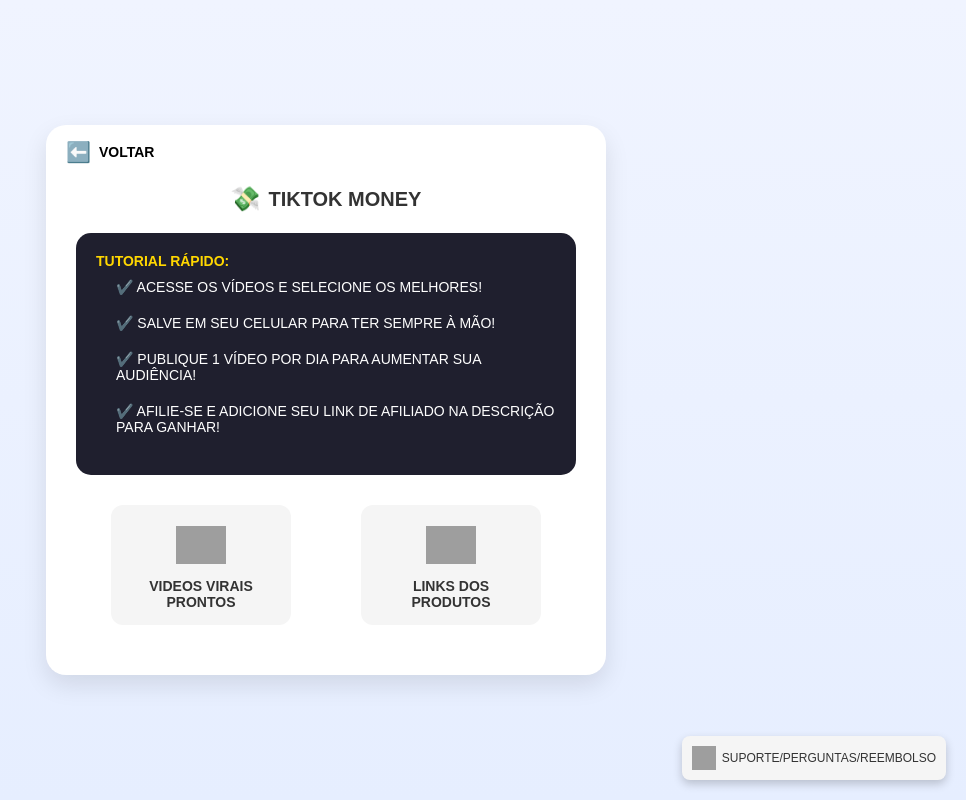
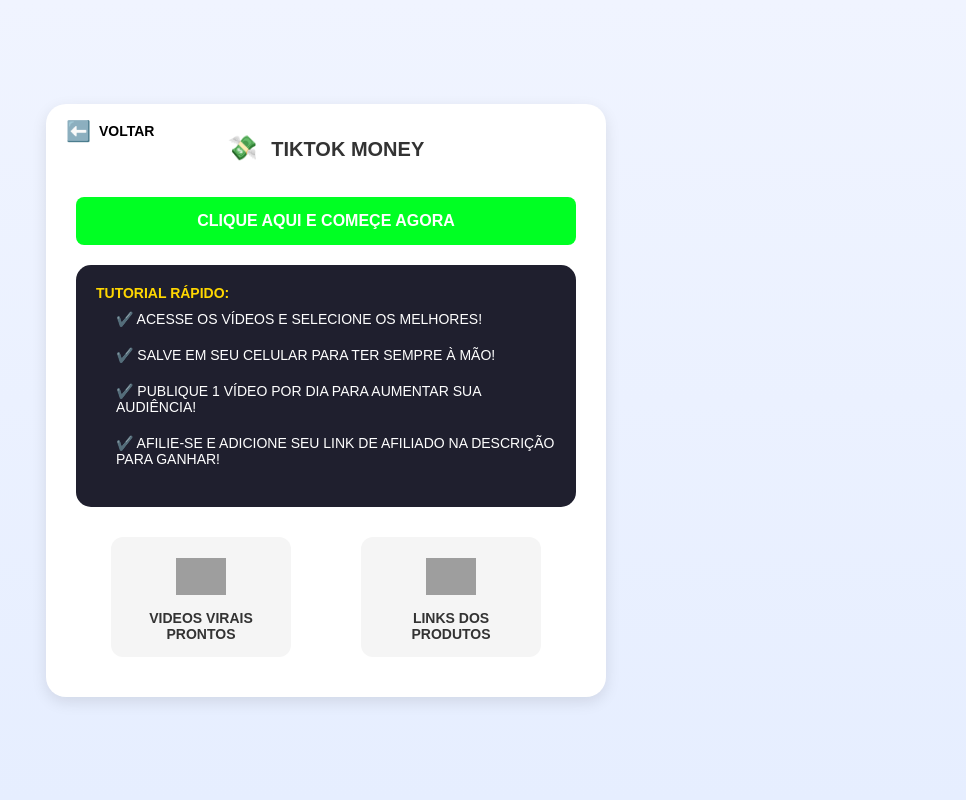
Before and after one commit to HenriqueBorbinha10/rendamoz, a plain HTML site: page index.html in a window 1280 px wide. Both pictures are taken after a click on the button "CONTINUAR". Shown: the whole page, without its empty margins (314-1280 px from the left). Drawn offline with Linux system fonts and the light colour scheme; grey boxes are pictures that could not be loaded.

Commit message:
Update index.html

```diff
--- a/index.html
+++ b/index.html
@@ -2,33 +2,28 @@
 <html lang="pt-BR">
 <head>
   <meta charset="UTF-8">
+  <meta name="viewport" content="width=device-width, initial-scale=1.0">
   <title>TIKTOK MONEY</title>
   <style>
-    body { margin: 0; min-height: 100vh; display: flex; justify-content: center; align-items: center; background: linear-gradient(to bottom, #f0f4ff, #e6eeff); font-family: Arial, sans-serif; }
-    .step { display: none; background: white; border-radius: 20px; padding: 40px 30px; max-width: 500px; width: 90%; box-shadow: 0 10px 25px rgba(0,0,0,0.1); text-align: center; position: relative; }
+    body { margin: 0; font-family: Arial, sans-serif; background: linear-gradient(to bottom, #f0f4ff, #e6eeff); display: flex; justify-content: center; align-items: center; min-height: 100vh; }
+    .step { display: none; background: white; border-radius: 20px; padding: 30px; max-width: 500px; width: 90%; box-shadow: 0 5px 15px rgba(0,0,0,0.1); text-align: center; position: relative; }
     .active { display: block; }
+    .tik-logo { width: 60px; margin-bottom: 5px; }
+    .app-icon { font-weight: bold; font-size: 20px; color: #333; margin-bottom: 15px; }
+    .app-icon span { font-size: 24px; margin-right: 8px; color: #00FF23; }
     .header { position: absolute; top: 15px; left: 20px; display: flex; align-items: center; }
     .back-arrow { font-size: 20px; cursor: pointer; margin-right: 8px; color: black; }
     .back-text { font-size: 14px; font-weight: bold; text-transform: uppercase; color: black; cursor: pointer; }
-    .app-icon { display: flex; align-items: center; justify-content: center; margin-top: 20px; font-weight: bold; font-size: 20px; color: #333; }
-    .app-icon span { font-size: 24px; margin-right: 8px; color: #00FF23; }
     input { width: 100%; padding: 12px; margin: 10px 0; border: 1px solid #ccc; border-radius: 8px; font-size: 14px; }
     .btn { width: 100%; background-color: #00FF23; color: white; padding: 15px; border: none; border-radius: 8px; font-weight: bold; text-transform: uppercase; cursor: pointer; margin-top: 20px; font-size: 16px; }
-    .btn:hover { opacity: 0.9; }
     .tutorial-card, .link-card { background: #1f1f2e; color: white; padding: 20px; border-radius: 15px; text-align: left; margin: 20px 0; font-size: 14px; }
     .tutorial-card strong, .link-card strong { color: #FFD700; }
     .tutorial-card ul, .link-card ul { padding-left: 20px; margin: 10px 0; }
     .tutorial-card li, .link-card li { margin-bottom: 20px; list-style: none; }
     .tutorial-card li::before, .link-card li::before { content: "✔️ "; color: #00FF23; }
     .option-container { display: flex; justify-content: space-around; flex-wrap: wrap; margin-top: 20px; }
-    .option-button { display: flex; flex-direction: column; align-items: center; background: #f5f5f5; border-radius: 12px; padding: 15px; margin: 10px; cursor: pointer; transition: background-color 0.3s ease; width: 150px; text-transform: uppercase; font-weight: bold; font-size: 14px; color: #333; }
-    .option-button:hover { background-color: #e0e0e0; }
+    .option-button { display: flex; flex-direction: column; align-items: center; background: #f5f5f5; border-radius: 12px; padding: 15px; margin: 10px; cursor: pointer; width: 150px; text-transform: uppercase; font-weight: bold; font-size: 14px; color: #333; }
     .option-button img { width: 50px; height: 50px; margin-bottom: 8px; object-fit: contain; }
-    .tik-logo { width: 60px; margin-bottom: 5px; }
-    #exit-popup { position: fixed; bottom: 20px; right: 20px; background: #f5f5f5; padding: 10px; border-radius: 8px; box-shadow: 0 4px 10px rgba(0,0,0,0.2); cursor: pointer; z-index: 1000; display: none; align-items: center; }
-    #exit-popup img { width: 24px; height: 24px; margin-right: 6px; }
-    #exit-popup div { font-size: 12px; color: #333; }
-    @media (max-width: 500px) { .header { top: 10px; left: 10px; } }
   </style>
 </head>
 <body>
@@ -39,8 +34,13 @@
   <div class="app-icon"><span>💸</span> TIKTOK MONEY</div>
   <h3>SEJA BEM VINDO AO TIK TOK MONEY</h3>
   <p>Insira seus dados para começar</p>
-    <input type="text" placeholder="Seu nome" id="nome" required>
-    <input type="tel" placeholder="Ex: 82 99999-9999" id="telefone" required oninput="this.value=this.value.replace(/[^0-9]/g,'')">
+
+  <div style="text-align: left; font-weight: bold;">Seu nome:</div>
+  <input type="text" placeholder="Ex: João Mussa" id="nome" required>
+
+  <div style="text-align: left; font-weight: bold;">Seu telefone:</div>
+  <input type="tel" placeholder="Ex: 84123456" id="telefone" required oninput="this.value=this.value.replace(/[^0-9]/g,'')">
+
   <button class="btn" onclick="nextStep(2)">CONTINUAR</button>
 </div>
 
@@ -50,9 +50,10 @@
     <div class="back-arrow">⬅️</div>
     <div class="back-text">VOLTAR</div>
   </div>
-    <div class="app-icon">
-      <span>💸</span> TIKTOK MONEY
-    </div>
+  <div class="app-icon"><span>💸</span> TIKTOK MONEY</div>
+
+  <button class="btn" onclick="window.open('https://drive.google.com/file/d/1WFTHym0QUaxledZ_KXvKBKBkHWYunlYT/view?usp=sharing', '_blank')">CLIQUE AQUI E COMEÇE AGORA</button>
+
   <div class="tutorial-card">
     <strong>TUTORIAL RÁPIDO:</strong>
     <ul>
@@ -102,19 +103,13 @@
   </div>
 </div>
 
-  <!-- Exit popup apenas na etapa 2 -->
-  <div id="exit-popup" onclick="window.open('https://docs.google.com/forms/d/e/1FAIpQLSdckz4H8Q88DDA80echuAOxKR_Ec2Sa-HlUTIMrxfe6yhH5zQ/viewform?usp=sharing&ouid=108791490798163036389', '_blank')">
-    <img src="https://w7.pngwing.com/pngs/702/888/png-transparent-customer-service-technical-support-computer-icons-cabin-miscellaneous-service-photography.png" alt="Suporte">
-    <div>SUPORTE/PERGUNTAS/REEMBOLSO</div>
-  </div>
-
 <script>
   function nextStep(stepNumber) {
     document.querySelectorAll('.step').forEach(el => el.classList.remove('active'));
     document.getElementById(`step${stepNumber}`).classList.add('active');
-      document.getElementById('exit-popup').style.display = (stepNumber === 2) ? 'flex' : 'none';
   }
 
+  // Produtos
   const productLinks = [
     "https://s.shopee.com.br/4pufZKIQ8W", "https://s.shopee.com.br/6fMJkn4TqM", "https://s.shopee.com.br/3VPHz2Ev5P", "https://s.shopee.com.br/pPof4hML",
     "https://s.shopee.com.br/3q28Nsq88S", "https://s.shopee.com.br/3L5rnMqjb7", "https://s.shopee.com.br/5pnCldbxY0", "https://s.shopee.com.br/6fMJlbssuW",
@@ -133,6 +128,7 @@
     linksList.appendChild(li);
   });
 
+  // Vídeos
   const videoLink = "https://drive.google.com/drive/folders/1MDBReq98X_oaBn1o7wOtfRo1cApHNagS?usp=sharing";
   const videosList = document.getElementById("videos-list");
   for (let i = 1; i <= 30; i++) {
```
Lines whose indentation alone changed are shown as unchanged.
